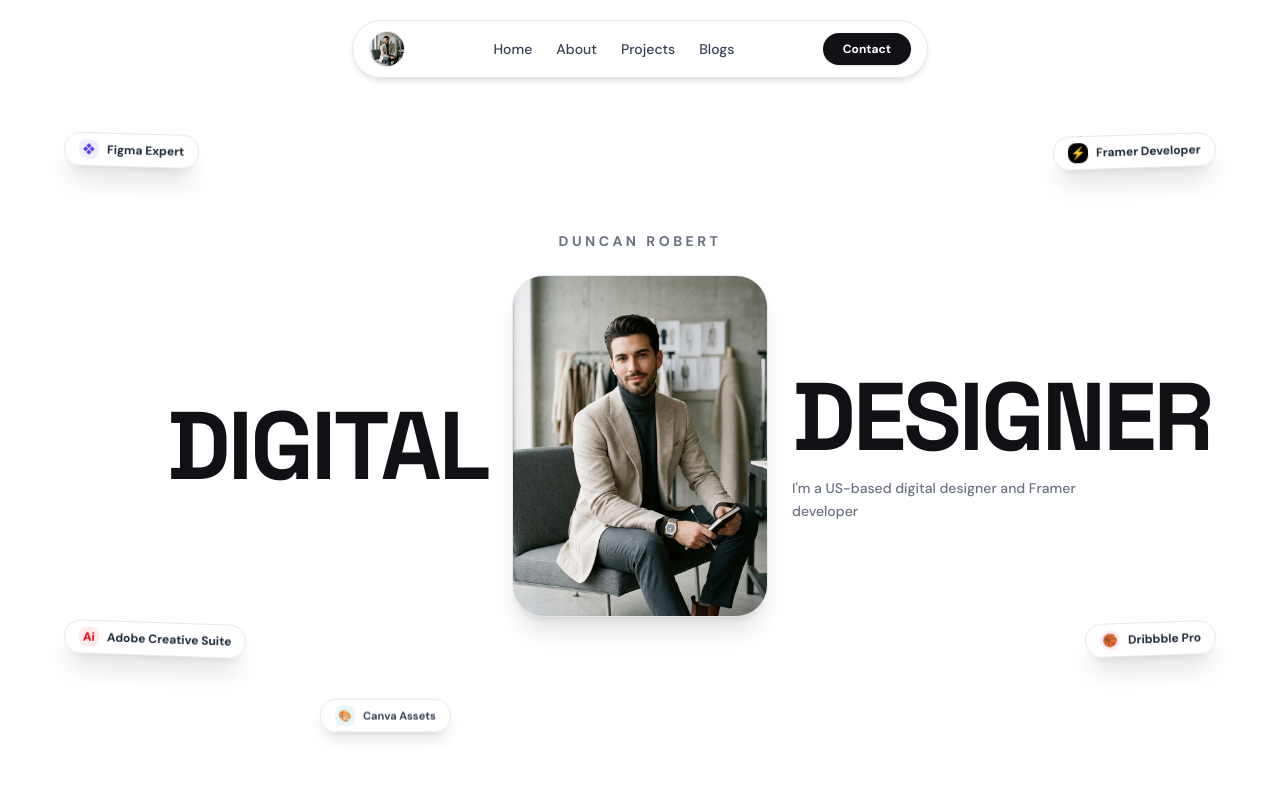
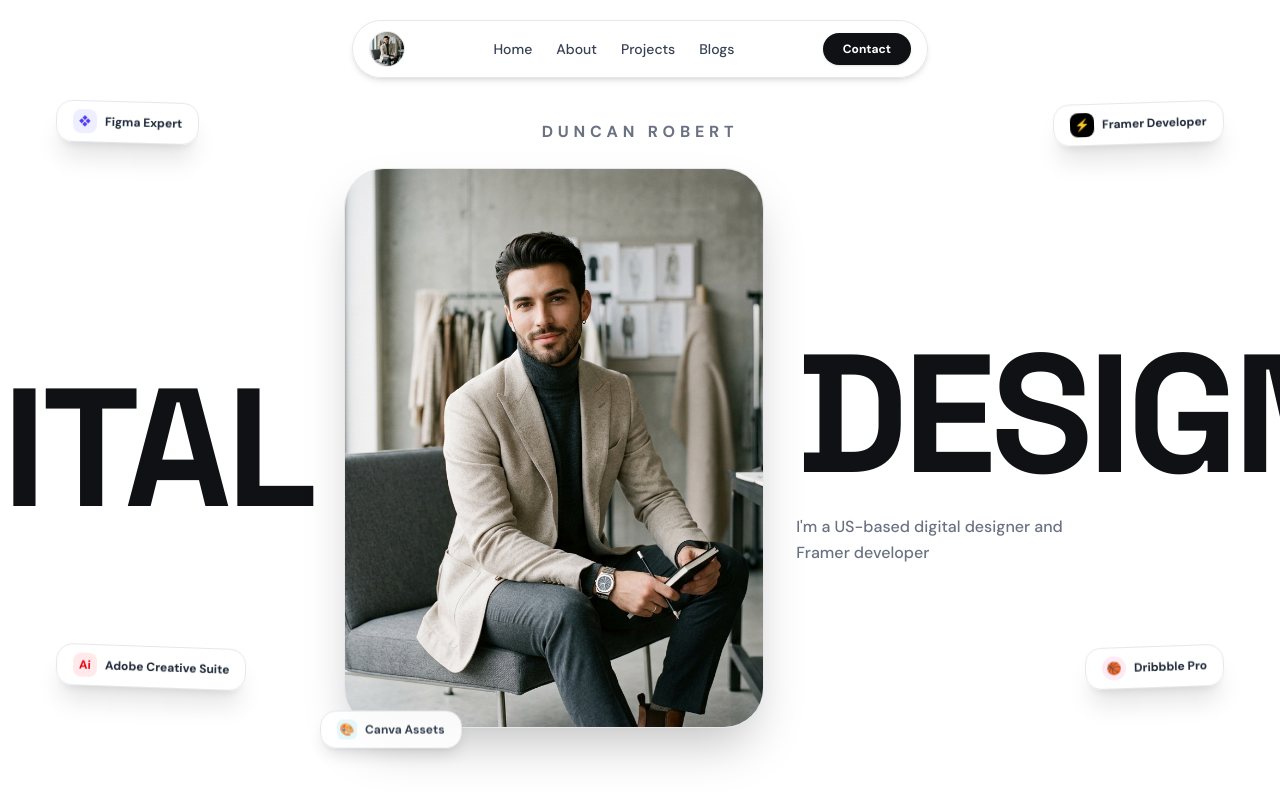
Before and after one commit to aeropeak26/Nivetha_portfolio, a Next.js app: page / in a window 1280 px wide. Shown: the top 800 px of the page. Built offline with nearby package versions, Linux system fonts and the light colour scheme.

Commit message:
feat: increase hero portrait image size and headline font size for prominent hero impact

```diff
--- a/src/components/PortaviaHero.tsx
+++ b/src/components/PortaviaHero.tsx
@@ -5,7 +5,7 @@ import { motion } from "framer-motion";
 
 export default function PortaviaHero() {
   return (
-    <section id="hero" className="min-h-screen pt-28 pb-16 px-4 sm:px-6 flex flex-col justify-center items-center relative overflow-hidden bg-white text-[#0F1115]">
+    <section id="hero" className="min-h-screen pt-28 pb-16 px-4 sm:px-8 flex flex-col justify-center items-center relative overflow-hidden bg-white text-[#0F1115]">
 
       {/* Floating Design Tool Icons / Badges in Empty Spaces */}
 
@@ -13,9 +13,9 @@ export default function PortaviaHero() {
       <motion.div
         animate={{ y: [0, -12, 0], rotate: [-2, 2, -2] }}
         transition={{ duration: 5, repeat: Infinity, ease: "easeInOut" }}
-        className="absolute top-36 left-4 sm:left-10 lg:left-16 z-20 hidden sm:flex items-center gap-2 px-3.5 py-1.5 rounded-2xl bg-white/90 backdrop-blur-md border border-gray-200 shadow-xl text-xs font-bold text-gray-800"
+        className="absolute top-28 left-4 sm:left-10 lg:left-14 z-20 hidden sm:flex items-center gap-2 px-4 py-2 rounded-2xl bg-white/90 backdrop-blur-md border border-gray-200 shadow-xl text-xs font-bold text-gray-800"
       >
-        <div className="w-5 h-5 rounded-lg bg-indigo-500/10 text-indigo-600 flex items-center justify-center font-black">
+        <div className="w-6 h-6 rounded-lg bg-indigo-500/10 text-indigo-600 flex items-center justify-center font-black">
           ❖
         </div>
         <span>Figma Expert</span>
@@ -25,9 +25,9 @@ export default function PortaviaHero() {
       <motion.div
         animate={{ y: [0, 10, 0], rotate: [2, -2, 2] }}
         transition={{ duration: 6, repeat: Infinity, ease: "easeInOut", delay: 1 }}
-        className="absolute bottom-36 left-4 sm:left-10 lg:left-16 z-20 hidden md:flex items-center gap-2 px-3.5 py-1.5 rounded-2xl bg-white/90 backdrop-blur-md border border-gray-200 shadow-xl text-xs font-bold text-gray-800"
+        className="absolute bottom-28 left-4 sm:left-10 lg:left-14 z-20 hidden md:flex items-center gap-2 px-4 py-2 rounded-2xl bg-white/90 backdrop-blur-md border border-gray-200 shadow-xl text-xs font-bold text-gray-800"
       >
-        <div className="w-5 h-5 rounded-lg bg-red-500/10 text-red-600 flex items-center justify-center font-black">
+        <div className="w-6 h-6 rounded-lg bg-red-500/10 text-red-600 flex items-center justify-center font-black">
           Ai
         </div>
         <span>Adobe Creative Suite</span>
@@ -37,9 +37,9 @@ export default function PortaviaHero() {
       <motion.div
         animate={{ y: [0, -10, 0], rotate: [2, -2, 2] }}
         transition={{ duration: 4.5, repeat: Infinity, ease: "easeInOut", delay: 0.5 }}
-        className="absolute top-36 right-4 sm:right-10 lg:right-16 z-20 hidden sm:flex items-center gap-2 px-3.5 py-1.5 rounded-2xl bg-white/90 backdrop-blur-md border border-gray-200 shadow-xl text-xs font-bold text-gray-800"
+        className="absolute top-28 right-4 sm:right-10 lg:right-14 z-20 hidden sm:flex items-center gap-2 px-4 py-2 rounded-2xl bg-white/90 backdrop-blur-md border border-gray-200 shadow-xl text-xs font-bold text-gray-800"
       >
-        <div className="w-5 h-5 rounded-lg bg-black text-white flex items-center justify-center font-black text-xs">
+        <div className="w-6 h-6 rounded-lg bg-black text-white flex items-center justify-center font-black text-xs">
           ⚡
         </div>
         <span>Framer Developer</span>
@@ -49,9 +49,9 @@ export default function PortaviaHero() {
       <motion.div
         animate={{ y: [0, 12, 0], rotate: [-2, 2, -2] }}
         transition={{ duration: 5.5, repeat: Infinity, ease: "easeInOut", delay: 1.5 }}
-        className="absolute bottom-36 right-4 sm:right-10 lg:right-16 z-20 hidden md:flex items-center gap-2 px-3.5 py-1.5 rounded-2xl bg-white/90 backdrop-blur-md border border-gray-200 shadow-xl text-xs font-bold text-gray-800"
+        className="absolute bottom-28 right-4 sm:right-10 lg:right-14 z-20 hidden md:flex items-center gap-2 px-4 py-2 rounded-2xl bg-white/90 backdrop-blur-md border border-gray-200 shadow-xl text-xs font-bold text-gray-800"
       >
-        <div className="w-5 h-5 rounded-full bg-pink-500/10 text-pink-600 flex items-center justify-center font-black text-xs">
+        <div className="w-6 h-6 rounded-full bg-pink-500/10 text-pink-600 flex items-center justify-center font-black text-xs">
           🏀
         </div>
         <span>Dribbble Pro</span>
@@ -61,7 +61,7 @@ export default function PortaviaHero() {
       <motion.div
         animate={{ y: [0, -8, 0] }}
         transition={{ duration: 4, repeat: Infinity, ease: "easeInOut", delay: 2 }}
-        className="absolute bottom-16 left-1/4 z-20 hidden lg:flex items-center gap-2 px-3.5 py-1.5 rounded-2xl bg-white/90 backdrop-blur-md border border-gray-200 shadow-lg text-[11px] font-bold text-gray-700"
+        className="absolute bottom-12 left-1/4 z-20 hidden lg:flex items-center gap-2 px-4 py-2 rounded-2xl bg-white/90 backdrop-blur-md border border-gray-200 shadow-lg text-xs font-bold text-gray-700"
       >
         <div className="w-5 h-5 rounded-md bg-cyan-500/10 text-cyan-600 flex items-center justify-center font-bold">
           🎨
@@ -71,39 +71,39 @@ export default function PortaviaHero() {
 
 
       {/* Hero Container */}
-      <div className="w-full max-w-6xl mx-auto flex flex-col items-center my-auto relative z-10">
+      <div className="w-full max-w-[1440px] mx-auto flex flex-col items-center my-auto relative z-10 px-2 sm:px-6">
 
         {/* Top Name Subtitle */}
         <motion.span
           initial={{ opacity: 0, y: 15 }}
           animate={{ opacity: 1, y: 0 }}
           transition={{ duration: 0.5 }}
-          className="text-xs sm:text-sm font-bold uppercase tracking-[0.25em] text-gray-500 mb-6 font-sans text-center"
+          className="text-xs sm:text-sm md:text-base font-bold uppercase tracking-[0.3em] text-gray-500 mb-6 font-sans text-center"
         >
           DUNCAN ROBERT
         </motion.span>
 
-        {/* Main Display Title Grid: DIGITAL [Portrait] DESIGNER (Fluid typography & spacing so all letters fit 100% visible on screen) */}
-        <div className="w-full flex flex-col lg:flex-row items-center justify-center gap-4 lg:gap-6 px-2">
+        {/* Main Display Title Grid: DIGITAL [ Portrait Card ] DESIGNER */}
+        <div className="w-full flex flex-col lg:flex-row items-center justify-center gap-4 lg:gap-8">
 
-          {/* Left Headline: DIGITAL */}
+          {/* Left Headline: DIGITAL (Large prominent font) */}
           <motion.div
             initial={{ opacity: 0, x: -30 }}
             animate={{ opacity: 1, x: 0 }}
             transition={{ duration: 0.7 }}
-            className="text-center lg:text-right flex-1 min-w-0"
+            className="text-center lg:text-right"
           >
-            <h1 className="text-4xl sm:text-6xl md:text-7xl lg:text-7xl xl:text-8xl font-bold tracking-tighter text-[#0F1115] uppercase leading-none font-display whitespace-nowrap">
+            <h1 className="text-6xl sm:text-8xl md:text-[7.5rem] lg:text-[8.5rem] xl:text-[10.5rem] font-bold tracking-tighter text-[#0F1115] uppercase leading-none font-display">
               DIGITAL
             </h1>
           </motion.div>
 
-          {/* Center Portrait Image Card (Clean without hand badge) */}
+          {/* Center Portrait Image Card (Larger Size as requested!) */}
           <motion.div
             initial={{ opacity: 0, scale: 0.9 }}
             animate={{ opacity: 1, scale: 1 }}
             transition={{ duration: 0.7, delay: 0.2 }}
-            className="relative w-52 sm:w-60 md:w-64 aspect-[3/4] rounded-[32px] overflow-hidden shadow-xl border border-gray-200 shrink-0 my-2 lg:my-0 group bg-[#F8F9FA]"
+            className="relative w-64 sm:w-80 md:w-96 lg:w-[380px] xl:w-[420px] aspect-[3/4] rounded-[40px] overflow-hidden shadow-2xl border border-gray-200 shrink-0 my-4 lg:my-0 group bg-[#F8F9FA]"
           >
             <Image
               src="/images/duncan_portrait.png"
@@ -119,12 +119,12 @@ export default function PortaviaHero() {
             initial={{ opacity: 0, x: 30 }}
             animate={{ opacity: 1, x: 0 }}
             transition={{ duration: 0.7, delay: 0.1 }}
-            className="text-center lg:text-left flex-1 min-w-0 flex flex-col items-center lg:items-start"
+            className="text-center lg:text-left flex flex-col items-center lg:items-start"
           >
-            <h1 className="text-4xl sm:text-6xl md:text-7xl lg:text-7xl xl:text-8xl font-bold tracking-tighter text-[#0F1115] uppercase leading-none font-display whitespace-nowrap">
+            <h1 className="text-6xl sm:text-8xl md:text-[7.5rem] lg:text-[8.5rem] xl:text-[10.5rem] font-bold tracking-tighter text-[#0F1115] uppercase leading-none font-display">
               DESIGNER
             </h1>
-            <p className="mt-3 text-xs sm:text-sm text-gray-500 font-medium max-w-xs leading-relaxed text-center lg:text-left">
+            <p className="mt-4 text-xs sm:text-sm md:text-base text-gray-500 font-medium max-w-xs leading-relaxed text-center lg:text-left">
               I'm a US-based digital designer and Framer developer
             </p>
           </motion.div>
```
